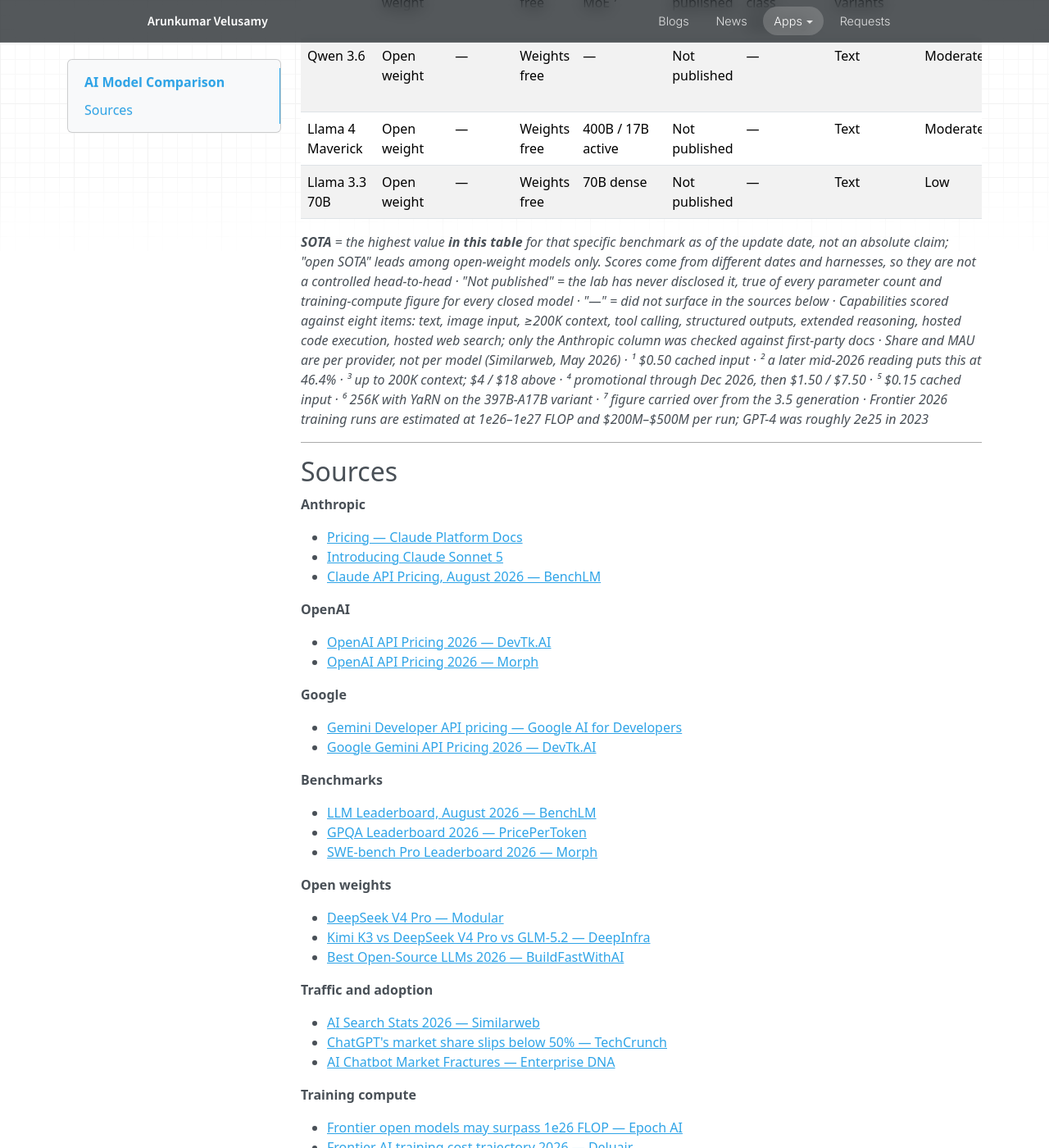
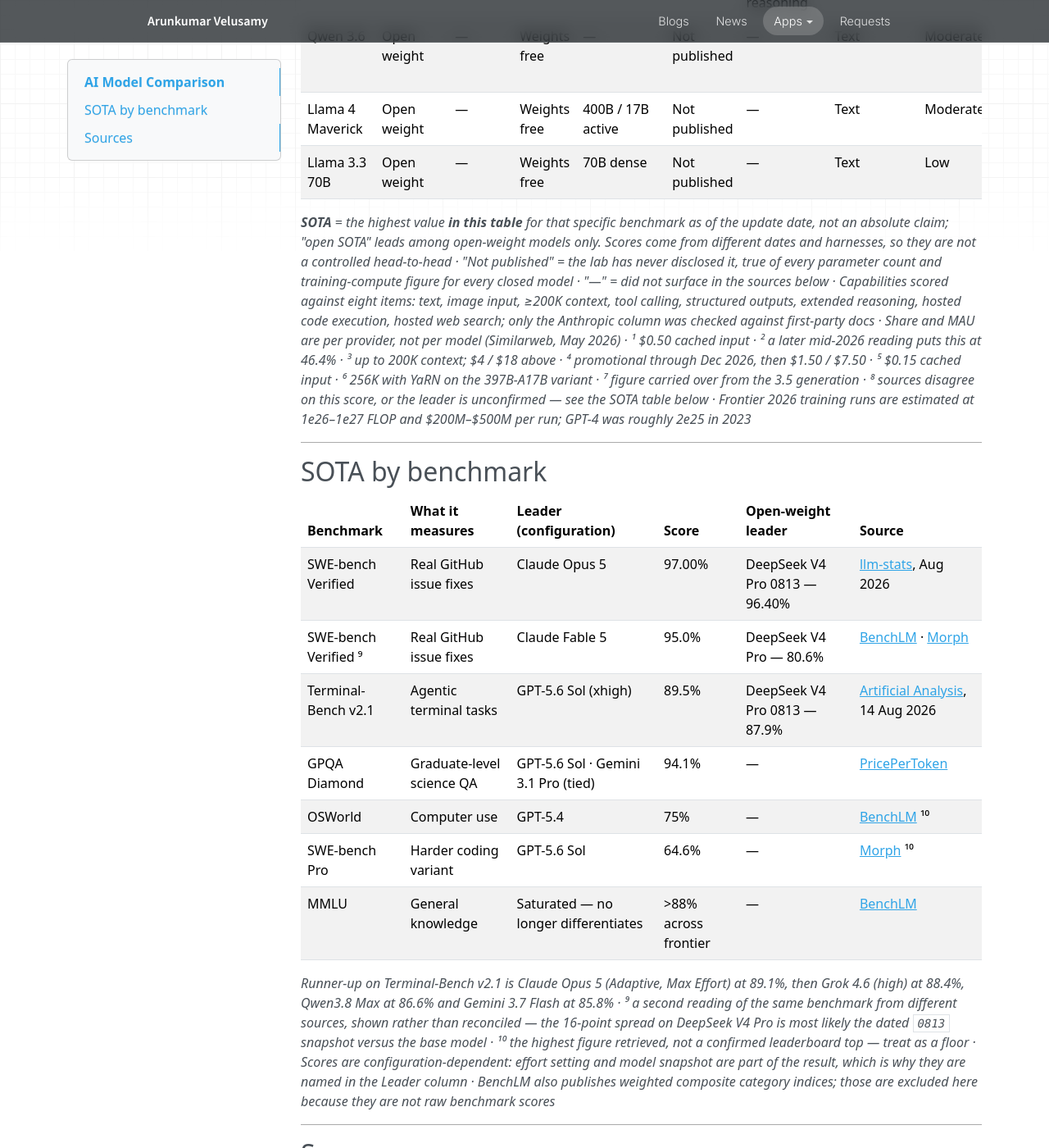
Before and after one commit to arunvelusamyd/personal-website, an MkDocs documentation site: the page built from docs/apps/model-comparison.md, in a window 1280 px wide and 1400 px high, scrolled down 1822 px. Shown: the whole window at 82% size. Built offline with MkDocs 1.6.1, drawn with Linux system fonts in a browser that asks for light colours; nearby versions of some CDN libraries; some of the changed text lies outside the part shown.

Commit message:
Add SOTA-by-benchmark table; correct two contested markers
Adds a second table with one row per measurement: benchmark, leader with
its configuration, score, open-weight leader, and source.

Research surfaced that the leaderboards disagree. Same benchmark name,
different numbers, because sources conflate benchmark variants (Verified
vs Pro), model snapshots (DeepSeek V4 Pro vs V4 Pro 0813 - 16 points
apart), and effort settings (Sol xhigh, Opus 5 Adaptive/Max Effort). The
table names the configuration on every row and, where two sources
conflict, carries both readings rather than picking one.

Corrects the fallout in the main table: GLM-5.2 and DeepSeek V4 Pro lose
their "open SOTA" markers - DeepSeek V4 Pro 0813 (87.9%) and Qwen3.8 Max
(86.6%) both beat GLM-5.2 on Terminal-Bench. Fable 5 and GPT-5.4 keep
theirs but are flagged as contested or unconfirmed.

BenchLM's weighted composite category indices are excluded: they are not
raw scores and its published top-3 lists are internally inconsistent.

Co-Authored-By: Claude Opus 5 (1M context) <noreply@anthropic.com>

```diff
--- a/docs/apps/model-comparison.md
+++ b/docs/apps/model-comparison.md
@@ -10,7 +10,7 @@
 
 | Model | Provider | Context / max out | Price in / out per 1M | Parameters | Training compute | Benchmark | Capabilities | Resource | Operational risk | Provider share · MAU |
 |---|---|---|---|---|---|---|---|---|---|---|
-| Claude Fable 5 | Anthropic | 1M / 128K | $10 / $50 | Not published | Not published | 95.0% SWE-bench V · **SOTA** | 8 / 8 | API only | 30-day retention required; refusals | 9.2% · 245M |
+| Claude Fable 5 | Anthropic | 1M / 128K | $10 / $50 | Not published | Not published | 95.0% SWE-bench V · **SOTA** ⁸ | 8 / 8 | API only | 30-day retention required; refusals | 9.2% · 245M |
 | Claude Opus 5 | Anthropic | 1M / 128K | $5 / $25 | Not published | Not published | — | 8 / 8 | API only | Refusals return HTTP 200 | 9.2% · 245M |
 | Claude Sonnet 5 | Anthropic | 1M / 128K | $2 / $10 | Not published | Not published | — | 8 / 8 | API only | Tokenizer counts ~30% more | 9.2% · 245M |
 | Claude Haiku 4.5 | Anthropic | 200K / 64K | $1 / $5 | Not published | Not published | — | 6 / 8 | API only | 200K context ceiling | 9.2% · 245M |
@@ -34,7 +34,27 @@
 
 </div>
 
-***SOTA** = the highest value **in this table** for that specific benchmark as of the update date, not an absolute claim; "open SOTA" leads among open-weight models only. Scores come from different dates and harnesses, so they are not a controlled head-to-head · "Not published" = the lab has never disclosed it, true of every parameter count and training-compute figure for every closed model · "—" = did not surface in the sources below · Capabilities scored against eight items: text, image input, ≥200K context, tool calling, structured outputs, extended reasoning, hosted code execution, hosted web search; only the Anthropic column was checked against first-party docs · Share and MAU are per provider, not per model (Similarweb, May 2026) · ¹ $0.50 cached input · ² a later mid-2026 reading puts this at 46.4% · ³ up to 200K context; $4 / $18 above · ⁴ promotional through Dec 2026, then $1.50 / $7.50 · ⁵ $0.15 cached input · ⁶ 256K with YaRN on the 397B-A17B variant · ⁷ figure carried over from the 3.5 generation · Frontier 2026 training runs are estimated at 1e26–1e27 FLOP and $200M–$500M per run; GPT-4 was roughly 2e25 in 2023*
+***SOTA** = the highest value **in this table** for that specific benchmark as of the update date, not an absolute claim; "open SOTA" leads among open-weight models only. Scores come from different dates and harnesses, so they are not a controlled head-to-head · "Not published" = the lab has never disclosed it, true of every parameter count and training-compute figure for every closed model · "—" = did not surface in the sources below · Capabilities scored against eight items: text, image input, ≥200K context, tool calling, structured outputs, extended reasoning, hosted code execution, hosted web search; only the Anthropic column was checked against first-party docs · Share and MAU are per provider, not per model (Similarweb, May 2026) · ¹ $0.50 cached input · ² a later mid-2026 reading puts this at 46.4% · ³ up to 200K context; $4 / $18 above · ⁴ promotional through Dec 2026, then $1.50 / $7.50 · ⁵ $0.15 cached input · ⁶ 256K with YaRN on the 397B-A17B variant · ⁷ figure carried over from the 3.5 generation · ⁸ sources disagree on this score, or the leader is unconfirmed — see the SOTA table below · Frontier 2026 training runs are estimated at 1e26–1e27 FLOP and $200M–$500M per run; GPT-4 was roughly 2e25 in 2023*
+
+---
+
+## SOTA by benchmark
+
+<div class="table-responsive" markdown="1">
+
+| Benchmark | What it measures | Leader (configuration) | Score | Open-weight leader | Source |
+|---|---|---|---|---|---|
+| SWE-bench Verified | Real GitHub issue fixes | Claude Opus 5 | 97.00% | DeepSeek V4 Pro 0813 — 96.40% | [llm-stats](https://llm-stats.com/benchmarks/swe-bench-verified), Aug 2026 |
+| SWE-bench Verified ⁹ | Real GitHub issue fixes | Claude Fable 5 | 95.0% | DeepSeek V4 Pro — 80.6% | [BenchLM](https://benchlm.ai/) · [Morph](https://www.morphllm.com/swe-bench-pro) |
+| Terminal-Bench v2.1 | Agentic terminal tasks | GPT-5.6 Sol (xhigh) | 89.5% | DeepSeek V4 Pro 0813 — 87.9% | [Artificial Analysis](https://artificialanalysis.ai/evaluations/terminalbench-v2-1), 14 Aug 2026 |
+| GPQA Diamond | Graduate-level science QA | GPT-5.6 Sol · Gemini 3.1 Pro (tied) | 94.1% | — | [PricePerToken](https://pricepertoken.com/leaderboards/benchmark/gpqa) |
+| OSWorld | Computer use | GPT-5.4 | 75% | — | [BenchLM](https://benchlm.ai/) ¹⁰ |
+| SWE-bench Pro | Harder coding variant | GPT-5.6 Sol | 64.6% | — | [Morph](https://www.morphllm.com/swe-bench-pro) ¹⁰ |
+| MMLU | General knowledge | Saturated — no longer differentiates | >88% across frontier | — | [BenchLM](https://benchlm.ai/) |
+
+</div>
+
+*Runner-up on Terminal-Bench v2.1 is Claude Opus 5 (Adaptive, Max Effort) at 89.1%, then Grok 4.6 (high) at 88.4%, Qwen3.8 Max at 86.6% and Gemini 3.7 Flash at 85.8% · ⁹ a second reading of the same benchmark from different sources, shown rather than reconciled — the 16-point spread on DeepSeek V4 Pro is most likely the dated `0813` snapshot versus the base model · ¹⁰ the highest figure retrieved, not a confirmed leaderboard top — treat as a floor · Scores are configuration-dependent: effort setting and model snapshot are part of the result, which is why they are named in the Leader column · BenchLM also publishes weighted composite category indices; those are excluded here because they are not raw benchmark scores*
 
 ---
 
@@ -61,6 +81,8 @@
 - [LLM Leaderboard, August 2026 — BenchLM](https://benchlm.ai/)
 - [GPQA Leaderboard 2026 — PricePerToken](https://pricepertoken.com/leaderboards/benchmark/gpqa)
 - [SWE-bench Pro Leaderboard 2026 — Morph](https://www.morphllm.com/swe-bench-pro)
+- [SWE-bench Verified Leaderboard — llm-stats](https://llm-stats.com/benchmarks/swe-bench-verified)
+- [Terminal-Bench v2.1 Leaderboard — Artificial Analysis](https://artificialanalysis.ai/evaluations/terminalbench-v2-1)
 
 **Open weights**
 
```
Also changed, not shown: other parts of docs/apps/model-comparison.md (+3 -3 lines), PROJECT_SPEC.md (+16 -5 lines).
